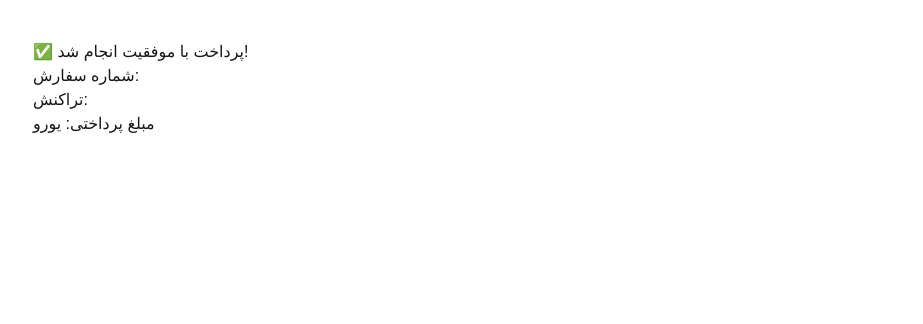
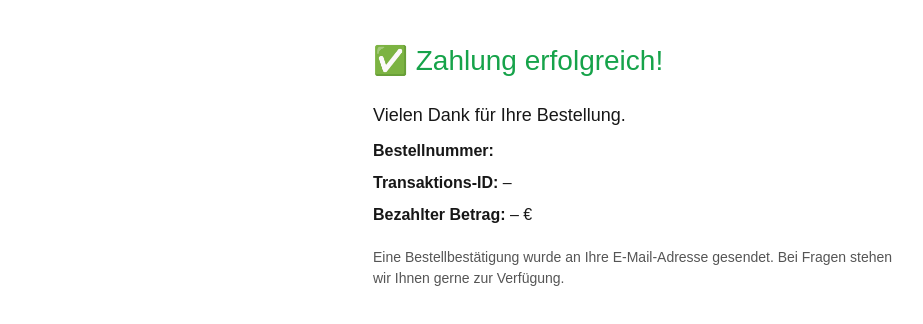
Before and after one commit to adelorosia/novinex_payment, a Next.js app: page /payment/success in a window 1280 px wide. Shown: the top 324 px of the page, without its empty margins (7-930 px from the left). Built offline with nearby package versions, Linux system fonts and the light colour scheme.

Commit message:
Refactor Payment Success Page: Update UI and localization. Enhanced styling, added German language support, and improved user feedback with order confirmation details.

```diff
--- a/app/payment/success/page.tsx
+++ b/app/payment/success/page.tsx
@@ -10,11 +10,30 @@ export default function PaymentSuccessPage() {
   const amount = searchParams.get('amount');
 
   return (
-    <div style={{ padding: 40 }}>
-      <h1>✅ پرداخت با موفقیت انجام شد!</h1>
-      <p>شماره سفارش: {orderId}</p>
-      <p>تراکنش: {transactionId}</p>
-      <p>مبلغ پرداختی: {amount} یورو</p>
+    <div style={{ padding: "40px", maxWidth: "600px", margin: "0 auto", fontFamily: "sans-serif" }}>
+      <h1 style={{ color: "#16a34a", fontSize: "28px", marginBottom: "20px" }}>
+        ✅ Zahlung erfolgreich!
+      </h1>
+
+      <p style={{ fontSize: "18px", marginBottom: "10px" }}>
+        Vielen Dank für Ihre Bestellung.
+      </p>
+
+      <p style={{ fontSize: "16px", marginBottom: "8px" }}>
+        <strong>Bestellnummer:</strong> {orderId}
+      </p>
+
+      <p style={{ fontSize: "16px", marginBottom: "8px" }}>
+        <strong>Transaktions-ID:</strong> {transactionId || "–"}
+      </p>
+
+      <p style={{ fontSize: "16px", marginBottom: "20px" }}>
+        <strong>Bezahlter Betrag:</strong> {amount || "–"} €
+      </p>
+
+      <p style={{ fontSize: "14px", color: "#555" }}>
+        Eine Bestellbestätigung wurde an Ihre E-Mail-Adresse gesendet. Bei Fragen stehen wir Ihnen gerne zur Verfügung.
+      </p>
     </div>
   );
 }
```
